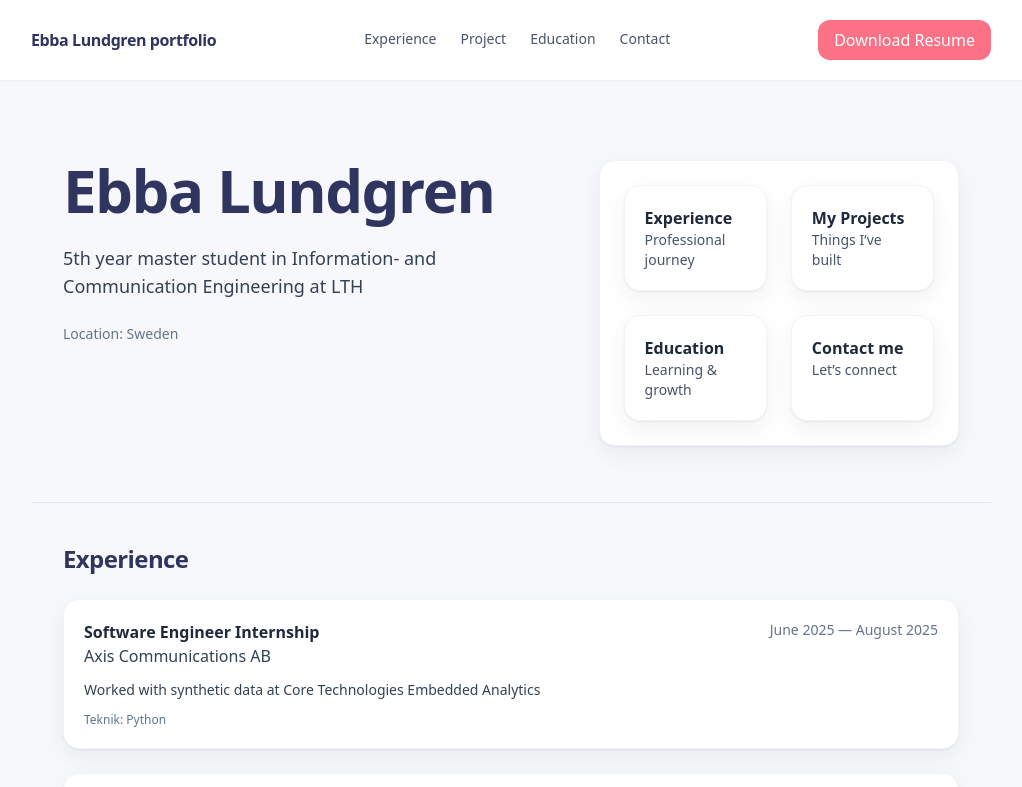
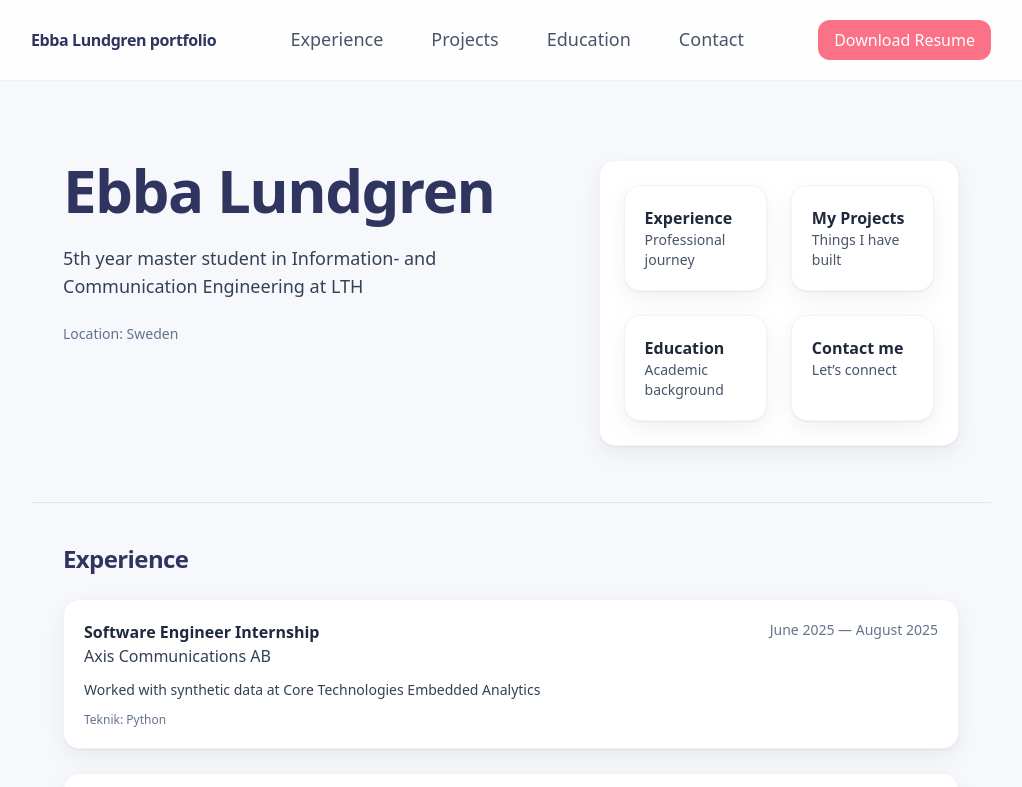
Before and after one commit to EbbacnLundgren/portfolio, a Next.js app: page / in a window 1280 px wide. Shown: the top 787 px of the page, without its empty margins (129-1151 px from the left). Built offline with nearby package versions, Linux system fonts and the light colour scheme.

Commit message:
Fixing colors

```diff
--- a/app/page.tsx
+++ b/app/page.tsx
@@ -33,11 +33,11 @@ export default function Page() {
               </a>
               <a href="#projects" className="card p-5 transition hover:shadow-lg hover:-translate-y-1">
                 <h3 className="font-semibold">My Projects</h3>
-                <p className="text-sm text-slate-600">Things I’ve built</p>
+                <p className="text-sm text-slate-600">Things I have built</p>
               </a>
               <a href="#education" className="card p-5 transition hover:shadow-lg hover:-translate-y-1">
                 <h3 className="font-semibold">Education</h3>
-                <p className="text-sm text-slate-600">Learning & growth</p>
+                <p className="text-sm text-slate-600">Academic background</p>
               </a>
               <a href="#contact" className="card p-5 transition hover:shadow-lg hover:-translate-y-1">
                 <h3 className="font-semibold">Contact me</h3>
--- a/components/Header.tsx
+++ b/components/Header.tsx
@@ -9,7 +9,7 @@ import { useEffect } from "react";
 
 const items = [
   { href: "#experience", label: "Experience" },
-  { href: "#projects", label: "Project" },
+  { href: "#projects", label: "Projects" },
   { href: "#education", label: "Education" },
   { href: "#contact", label: "Contact" }
 ];
@@ -37,12 +37,12 @@ export function Header() {
         <Link href="/" className="font-semibold tracking-tight text-ink-900">
           {site.shortName}
         </Link>
-        <nav className="hidden md:flex gap-6 text-sm">
+        <nav className="hidden md:flex gap-8 text-lg font-medium">
           {items.map((it) => (
             <a
               key={it.href}
               href={it.href}
-              className="relative text-slate-600 hover:text-ink-700 transition-colors after:block after:h-[2px] after:w-0 after:bg-rose-400 after:transition-all hover:after:w-full"
+              className="relative px-2 py-1 text-slate-600 hover:text-ink-700 transition-colors after:block after:h-[2px] after:w-0 after:bg-rose-400 after:transition-all hover:after:w-full"
             >
               {it.label}
             </a>
```
